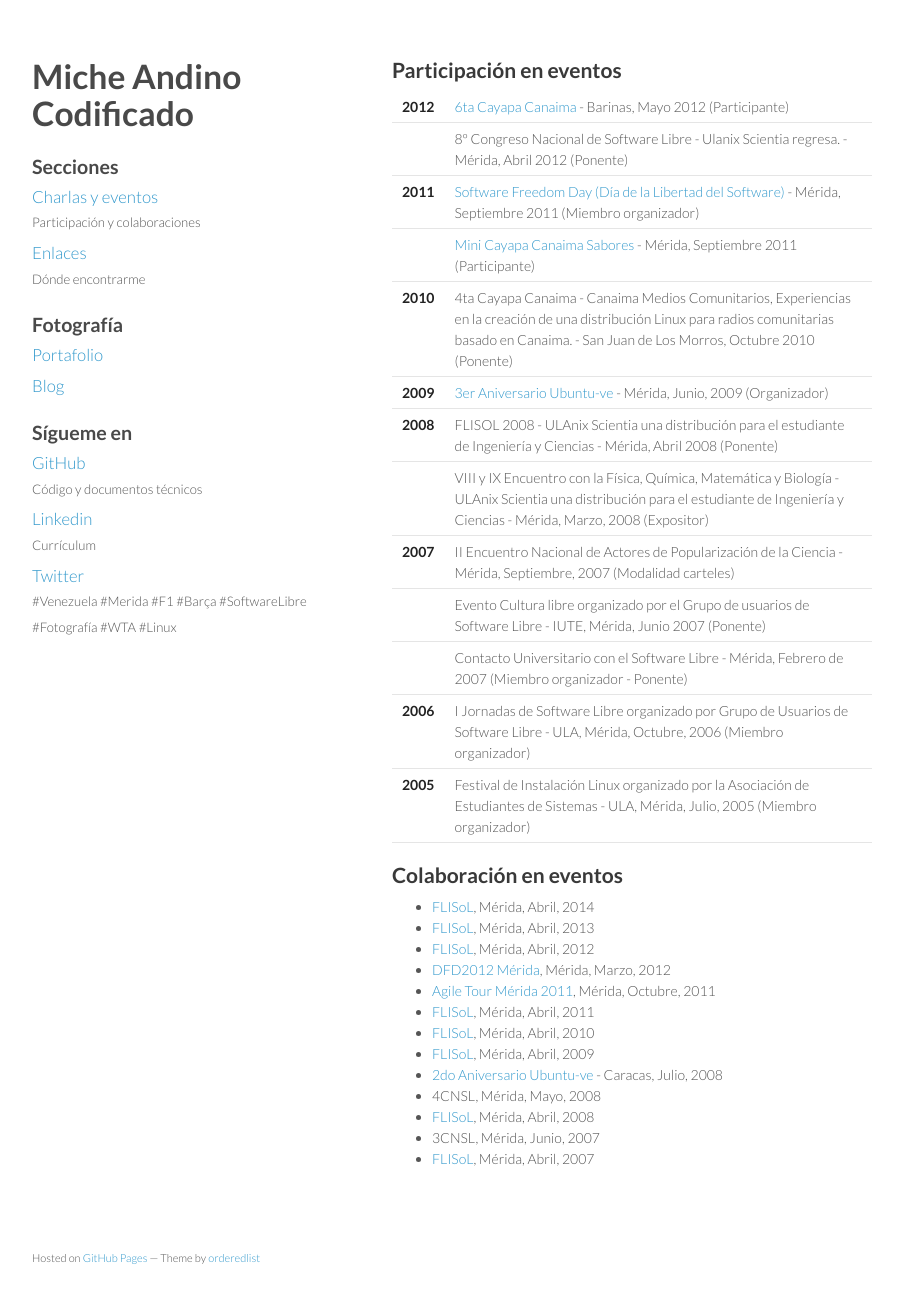
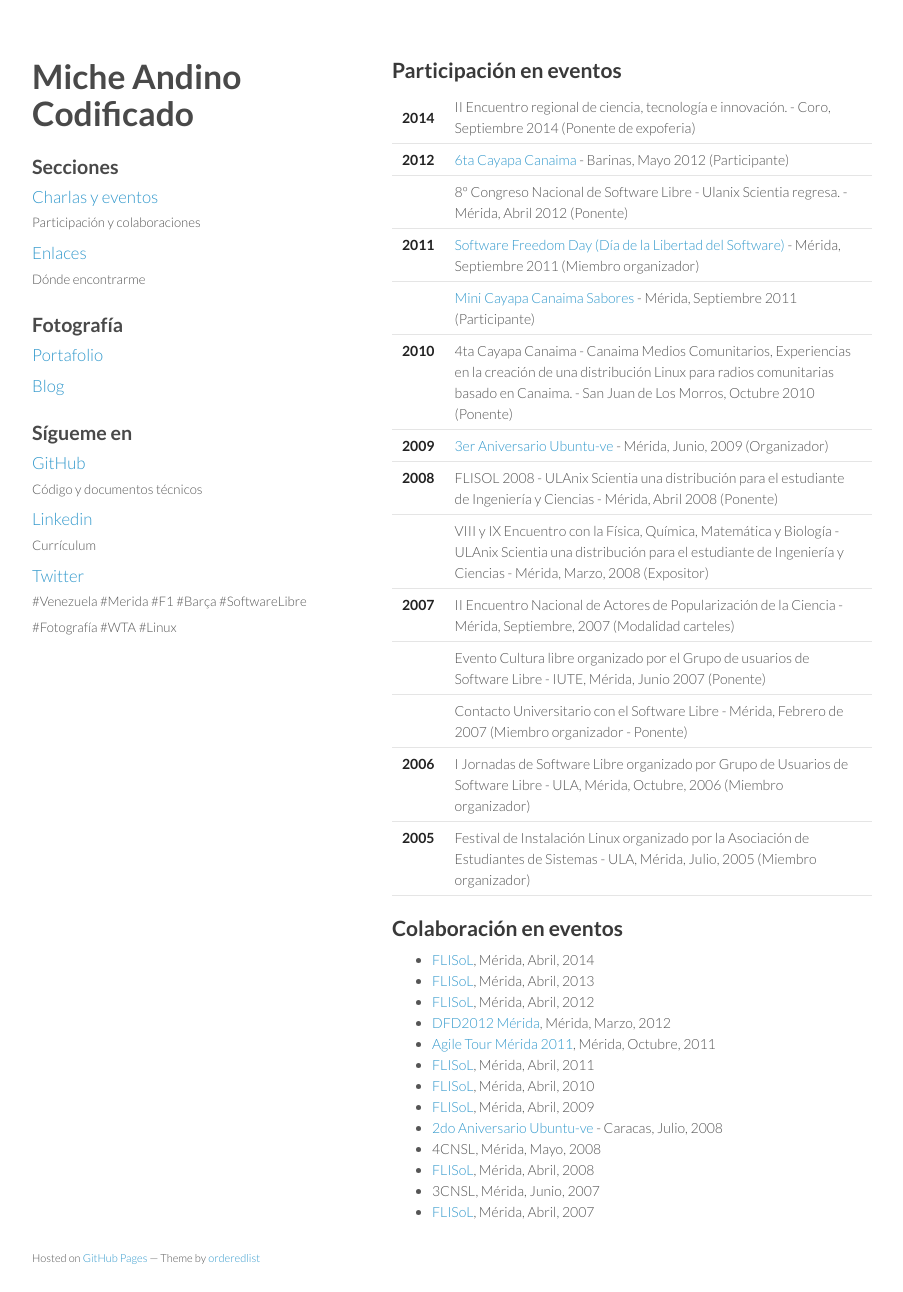
Before and after one commit to davidhdz/davidhdz.github.io, a Jekyll site: the page built from charlas.html, in a window 1280 px wide and 1292 px high. Shown: the whole window, without its empty margins (178-1081 px from the left). Built offline with Jekyll 4.4.1, drawn with Linux system fonts in a browser that asks for light colours; nearby versions of some CDN libraries; Markdown is read by kramdown in place of the engine named in the settings; comment, search, counter and statistics services are not loaded.

Commit message:
Agregado II-ERCTI-Coro

```diff
--- a/charlas.html
+++ b/charlas.html
@@ -6,7 +6,11 @@ title: Charlas y eventos
 
 <h2>Participación en eventos</h2>
 <table style="width: 96%;  style=vertical-align: top">
-<tbody><tr>  <td><strong>2012</strong></td><td> <a href="http://cayapa.canaima.softwarelibre.gob.ve/wiki/doku.php?id=6ta._cayapa_canaima_gnu_linux" target="_blank">6ta Cayapa Canaima</a> - Barinas, Mayo 2012 (Participante)</td>
+<tbody>
+<tr>  <td><strong>2014</strong></td>
+<td> II Encuentro regional de ciencia, tecnología e innovación. - Coro, Septiembre 2014 (Ponente de expoferia)</td>
+</tr>
+<tr>  <td><strong>2012</strong></td><td> <a href="http://cayapa.canaima.softwarelibre.gob.ve/wiki/doku.php?id=6ta._cayapa_canaima_gnu_linux" target="_blank">6ta Cayapa Canaima</a> - Barinas, Mayo 2012 (Participante)</td>
 </tr>
 <tr>  <td></td>  <td> 8º Congreso Nacional de Software Libre - Ulanix Scientia regresa. - Mérida, Abril 2012 (Ponente)</td>
 </tr>
```
